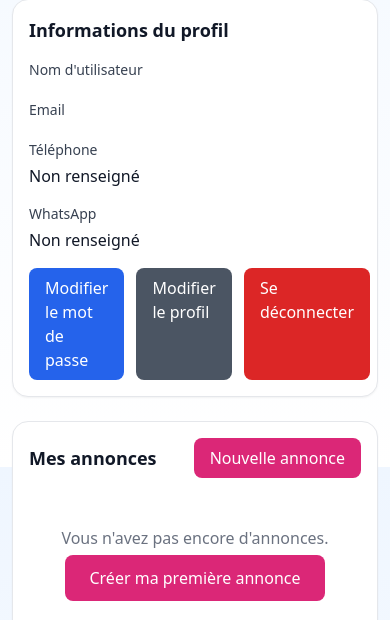
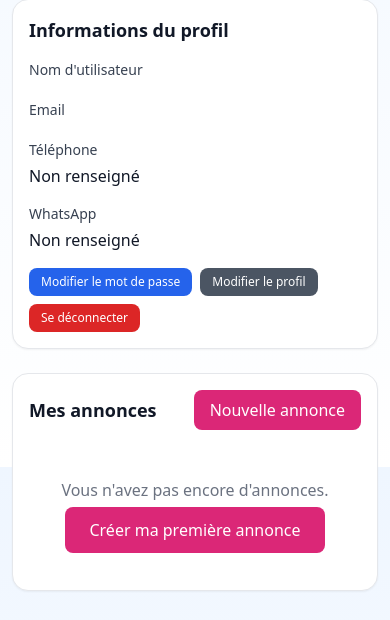
Before and after one commit to kiaba666/KIABA-RENCONTRE, a Django app: template templates/core/dashboard.html in a window 390 px wide. Shown: the part 377-997 px from the top of the page. Run offline with Django 5.2, Linux system fonts and the light colour scheme; the template is opened without the code that fills it, so the values that code supplies are empty; some libraries are stand-ins or nearby versions.

Commit message:
Fix: UI mobile mon compte, 2e numéro visible, AdSense header et stabilité login

```diff
--- a/templates/core/dashboard.html
+++ b/templates/core/dashboard.html
@@ -30,16 +30,16 @@
         <p class="text-gray-900">{% if user.profile and user.profile.whatsapp_e164 %}{{ user.profile.whatsapp_e164 }}{% else %}Non renseigné{% endif %}</p>
       </div>
     </div>
-    <div class="mt-4 flex gap-3">
-      <a href="/accounts/password/change/" class="bg-blue-600 text-white px-4 py-2 rounded-lg hover:bg-blue-700 transition font-medium">
+    <div class="mt-4 flex flex-wrap gap-2 md:gap-3">
+      <a href="/accounts/password/change/" class="bg-blue-600 text-white px-3 py-1.5 md:px-4 md:py-2 rounded-lg hover:bg-blue-700 transition text-xs md:text-sm font-medium">
         Modifier le mot de passe
       </a>
-      <a href="/accounts/profile/" class="bg-gray-600 text-white px-4 py-2 rounded-lg hover:bg-gray-700 transition font-medium">
+      <a href="/accounts/profile/" class="bg-gray-600 text-white px-3 py-1.5 md:px-4 md:py-2 rounded-lg hover:bg-gray-700 transition text-xs md:text-sm font-medium">
         Modifier le profil
       </a>
-        <a href="/auth/logout/?next=/" class="bg-red-600 text-white px-4 py-2 rounded-lg hover:bg-red-700 transition font-medium">
-          Se déconnecter
-        </a>
+      <a href="/auth/logout/?next=/" class="bg-red-600 text-white px-3 py-1.5 md:px-4 md:py-2 rounded-lg hover:bg-red-700 transition text-xs md:text-sm font-medium">
+        Se déconnecter
+      </a>
     </div>
   </section>
 
```
